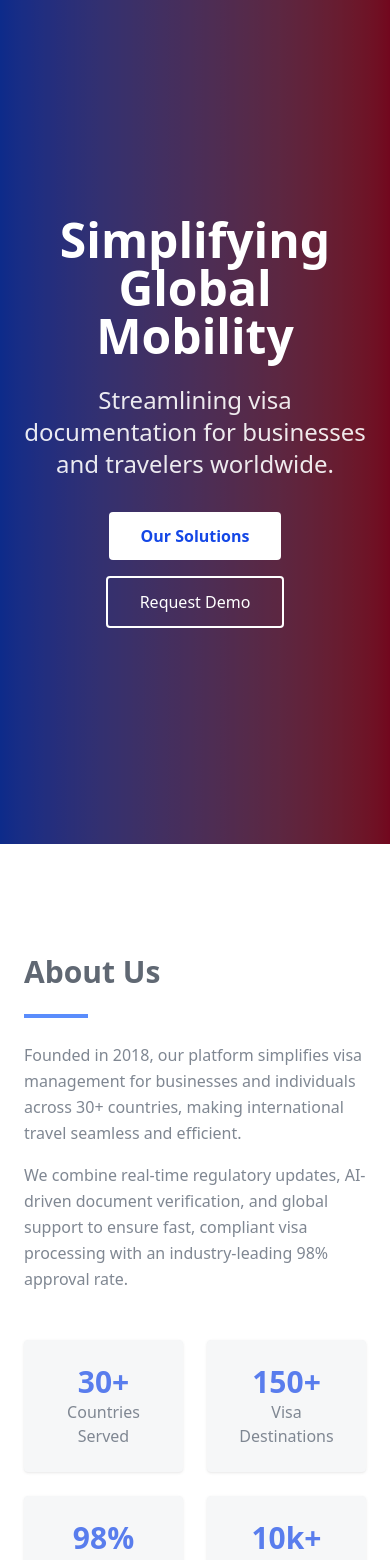
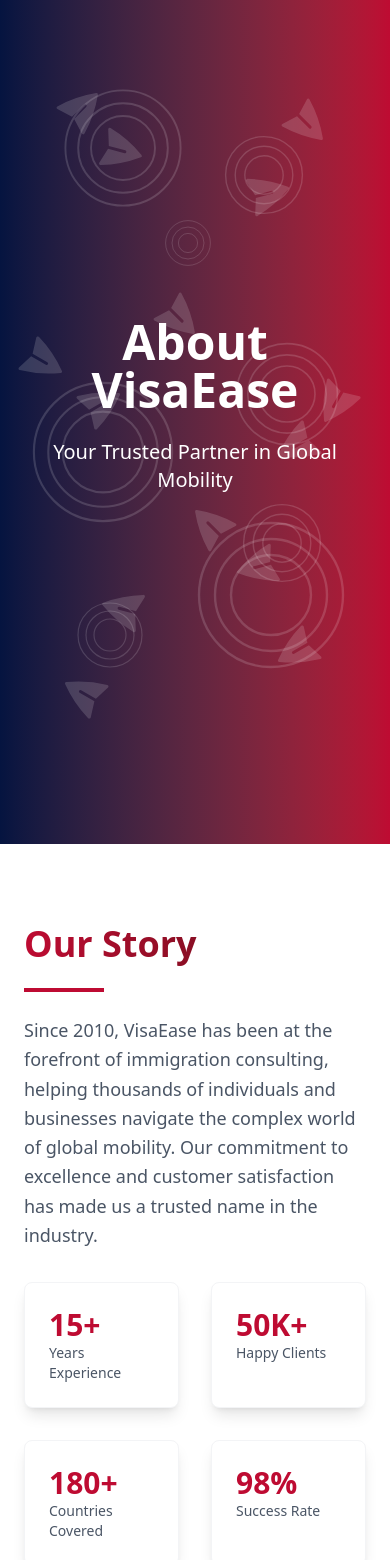
Before and after one commit to radheshpai87/visa-ease, a React (Vite) app: page /#/about in a window 390 px wide. Shown: the top 1560 px of the page. Built offline with nearby package versions, Linux system fonts and the light colour scheme.

Commit message:
changed about navbar home

```diff
--- a/package.json
+++ b/package.json
@@ -25,6 +25,7 @@
     "lucide-react": "^0.503.0",
     "react": "^19.0.0",
     "react-dom": "^19.0.0",
+    "react-feather": "^2.0.10",
     "react-icons": "^5.5.0",
     "react-router-dom": "^7.5.1",
     "swiper": "^11.2.6"
--- a/src/components/About.jsx
+++ b/src/components/About.jsx
@@ -1,37 +1,22 @@
-import React, { useEffect, useRef } from 'react';
-import { Globe, Shield, Clock, Users, CheckCircle, Award } from 'lucide-react';
+import React, { useRef } from 'react';
+import { motion } from 'framer-motion';
+import { Globe, Shield, Clock, Users, CheckCircle, Award } from 'react-feather';
+
+const PlaneIcon = () => (
+  <svg xmlns="http://www.w3.org/2000/svg" viewBox="0 0 24 24" fill="currentColor" className="w-12 h-12">
+    <path d="M3.478 2.404a.75.75 0 00-.926.941l2.432 7.905H13.5a.75.75 0 010 1.5H4.984l-2.432 7.905a.75.75 0 00.926.94 60.519 60.519 0 0018.445-8.986.75.75 0 000-1.218A60.517 60.517 0 003.478 2.404z" />
+  </svg>
+);
 
 const About = () => {
   const sectionsRef = useRef([]);
 
-  useEffect(() => {
-    const loadGsap = async () => {
-      const gsap = (await import('gsap')).default;
-      const { ScrollTrigger } = await import('gsap/ScrollTrigger');
-      gsap.registerPlugin(ScrollTrigger);
-
-      sectionsRef.current.forEach((section) => {
-        if (section) {
-          gsap.fromTo(section,
-            { opacity: 0.7, y: 30 },
-            {
-              scrollTrigger: {
-                trigger: section,
-                start: 'top bottom',
-                toggleActions: 'play none none reverse',
-              },
-              opacity: 1,
-              y: 0,
-              duration: 1,
-              ease: 'power2.out',
-            }
-          );
-        }
-      });
-    };
-    loadGsap();
-  }, []);
-
+  const stats = [
+    { number: '15+', label: 'Years Experience' },
+    { number: '50K+', label: 'Happy Clients' },
+    { number: '180+', label: 'Countries Covered' },
+    { number: '98%', label: 'Success Rate' }
+  ];
 
   const teamMembers = [
     { name: 'Sarah Johnson', position: 'CEO & Founder', image: 'https://i.pinimg.com/736x/e4/f1/5b/e4f15b975046fec4c08352eb0ca3870a.jpg' },
@@ -45,22 +30,157 @@ const About = () => {
       {/* Hero Section */}
       <section
         ref={(el) => (sectionsRef.current[0] = el)}
-        className="min-h-screen flex flex-col items-center justify-center bg-gradient-to-r from-blue-700 to-[#be0b32] text-white relative"
+        className="min-h-screen flex flex-col items-center justify-center bg-gradient-to-r from-[#051440] to-[#be0b32] text-white relative overflow-hidden"
       >
-        <div className="absolute inset-0 bg-black/40" />
-        <div className="relative z-10 p-6 text-center max-w-3xl">
-          <h1 className="text-5xl font-bold mb-6">Simplifying Global Mobility</h1>
-          <p className="text-2xl mb-8 opacity-90">
-            Streamlining visa documentation for businesses and travelers worldwide.
-          </p>
-          <div className="flex flex-wrap justify-center gap-4">
-            <a href="#about" className="bg-white text-blue-700 font-bold py-3 px-8 rounded hover:bg-gray-100 transition">
-              Our Solutions
-            </a>
-            <a href="#contact" className="border-2 border-white py-3 px-8 rounded hover:bg-white hover:text-blue-700 transition">
-              Request Demo
-            </a>
+        {/* Background Pattern Elements */}
+        <div className="absolute inset-0">
+          {/* Top Left Planes */}
+          <div className="absolute top-[10%] left-[15%] rotate-[-45deg] opacity-15">
+            <PlaneIcon />
           </div>
+          <div className="absolute top-[15%] left-[25%] rotate-[15deg] opacity-15">
+            <PlaneIcon />
+          </div>
+
+          {/* Top Right Planes */}
+          <div className="absolute top-[12%] right-[15%] rotate-[45deg] opacity-15">
+            <PlaneIcon />
+          </div>
+          <div className="absolute top-[20%] right-[25%] rotate-[-15deg] opacity-15">
+            <PlaneIcon />
+          </div>
+
+          {/* Middle Left Planes */}
+          <div className="absolute top-[40%] left-[5%] rotate-[30deg] opacity-15">
+            <PlaneIcon />
+          </div>
+          <div className="absolute top-[45%] left-[20%] rotate-[-30deg] opacity-15">
+            <PlaneIcon />
+          </div>
+
+          {/* Middle Right Planes */}
+          <div className="absolute top-[45%] right-[8%] rotate-[120deg] opacity-15">
+            <PlaneIcon />
+          </div>
+          <div className="absolute top-[50%] right-[18%] rotate-[150deg] opacity-15">
+            <PlaneIcon />
+          </div>
+
+          {/* Bottom Left Planes */}
+          <div className="absolute bottom-[15%] left-[15%] rotate-[210deg] opacity-15">
+            <PlaneIcon />
+          </div>
+          <div className="absolute bottom-[25%] left-[25%] rotate-[195deg] opacity-15">
+            <PlaneIcon />
+          </div>
+
+          {/* Bottom Right Planes */}
+          <div className="absolute bottom-[20%] right-[18%] rotate-[150deg] opacity-15">
+            <PlaneIcon />
+          </div>
+          <div className="absolute bottom-[30%] right-[28%] rotate-[165deg] opacity-15">
+            <PlaneIcon />
+          </div>
+
+          {/* Center Area Planes */}
+          <div className="absolute top-[35%] left-[40%] rotate-[45deg] opacity-15">
+            <PlaneIcon />
+          </div>
+          <div className="absolute bottom-[35%] right-[40%] rotate-[225deg] opacity-15">
+            <PlaneIcon />
+          </div>
+
+          {/* Decorative circles - Enhanced */}
+          {/* Top Left Group */}
+          <div className="absolute top-[10%] left-[15%]">
+            <svg className="w-32 h-32" viewBox="0 0 100 100">
+              <circle cx="50" cy="50" r="45" stroke="#ffffff" strokeWidth="1.5" fill="none" className="opacity-15"/>
+              <circle cx="50" cy="50" r="35" stroke="#ffffff" strokeWidth="1.5" fill="none" className="opacity-15"/>
+              <circle cx="50" cy="50" r="25" stroke="#ffffff" strokeWidth="1.5" fill="none" className="opacity-15"/>
+            </svg>
+          </div>
+
+          {/* Top Right Group */}
+          <div className="absolute top-[15%] right-[20%]">
+            <svg className="w-24 h-24" viewBox="0 0 100 100">
+              <circle cx="50" cy="50" r="40" stroke="#ffffff" strokeWidth="1.5" fill="none" className="opacity-15"/>
+              <circle cx="50" cy="50" r="30" stroke="#ffffff" strokeWidth="1.5" fill="none" className="opacity-15"/>
+              <circle cx="50" cy="50" r="20" stroke="#ffffff" strokeWidth="1.5" fill="none" className="opacity-15"/>
+            </svg>
+          </div>
+
+          {/* Middle Left Group */}
+          <div className="absolute top-[45%] left-[8%]">
+            <svg className="w-36 h-36" viewBox="0 0 100 100">
+              <circle cx="50" cy="50" r="48" stroke="#ffffff" strokeWidth="1.5" fill="none" className="opacity-15"/>
+              <circle cx="50" cy="50" r="38" stroke="#ffffff" strokeWidth="1.5" fill="none" className="opacity-15"/>
+              <circle cx="50" cy="50" r="28" stroke="#ffffff" strokeWidth="1.5" fill="none" className="opacity-15"/>
+            </svg>
+          </div>
+
+          {/* Middle Right Group */}
+          <div className="absolute top-[40%] right-[12%]">
+            <svg className="w-28 h-28" viewBox="0 0 100 100">
+              <circle cx="50" cy="50" r="45" stroke="#ffffff" strokeWidth="1.5" fill="none" className="opacity-15"/>
+              <circle cx="50" cy="50" r="35" stroke="#ffffff" strokeWidth="1.5" fill="none" className="opacity-15"/>
+              <circle cx="50" cy="50" r="25" stroke="#ffffff" strokeWidth="1.5" fill="none" className="opacity-15"/>
+            </svg>
+          </div>
+
+          {/* Bottom Left Group */}
+          <div className="absolute bottom-[20%] left-[18%]">
+            <svg className="w-20 h-20" viewBox="0 0 100 100">
+              <circle cx="50" cy="50" r="40" stroke="#ffffff" strokeWidth="1.5" fill="none" className="opacity-15"/>
+              <circle cx="50" cy="50" r="30" stroke="#ffffff" strokeWidth="1.5" fill="none" className="opacity-15"/>
+              <circle cx="50" cy="50" r="20" stroke="#ffffff" strokeWidth="1.5" fill="none" className="opacity-15"/>
+            </svg>
+          </div>
+
+          {/* Bottom Right Group */}
+          <div className="absolute bottom-[20%] right-[10%]">
+            <svg className="w-40 h-40" viewBox="0 0 100 100">
+              <circle cx="50" cy="50" r="45" stroke="#ffffff" strokeWidth="1.5" fill="none" className="opacity-15"/>
+              <circle cx="50" cy="50" r="35" stroke="#ffffff" strokeWidth="1.5" fill="none" className="opacity-15"/>
+              <circle cx="50" cy="50" r="25" stroke="#ffffff" strokeWidth="1.5" fill="none" className="opacity-15"/>
+            </svg>
+          </div>
+
+          {/* Center Top Group */}
+          <div className="absolute top-[25%] left-[40%]">
+            <svg className="w-16 h-16" viewBox="0 0 100 100">
+              <circle cx="50" cy="50" r="35" stroke="#ffffff" strokeWidth="1.5" fill="none" className="opacity-15"/>
+              <circle cx="50" cy="50" r="25" stroke="#ffffff" strokeWidth="1.5" fill="none" className="opacity-15"/>
+              <circle cx="50" cy="50" r="15" stroke="#ffffff" strokeWidth="1.5" fill="none" className="opacity-15"/>
+            </svg>
+          </div>
+
+          {/* Center Bottom Group */}
+          <div className="absolute bottom-[30%] left-[60%]">
+            <svg className="w-24 h-24" viewBox="0 0 100 100">
+              <circle cx="50" cy="50" r="40" stroke="#ffffff" strokeWidth="1.5" fill="none" className="opacity-15"/>
+              <circle cx="50" cy="50" r="30" stroke="#ffffff" strokeWidth="1.5" fill="none" className="opacity-15"/>
+              <circle cx="50" cy="50" r="20" stroke="#ffffff" strokeWidth="1.5" fill="none" className="opacity-15"/>
+            </svg>
+          </div>
+        </div>
+
+        <div className="relative z-10 p-6 text-center max-w-4xl">
+          <motion.h1
+            initial={{ opacity: 0, y: 20 }}
+            animate={{ opacity: 1, y: 0 }}
+            transition={{ duration: 0.6 }}
+            className="text-5xl md:text-6xl font-bold mb-6"
+          >
+            About VisaEase
+          </motion.h1>
+          <motion.p
+            initial={{ opacity: 0, y: 20 }}
+            animate={{ opacity: 1, y: 0 }}
+            transition={{ duration: 0.6, delay: 0.2 }}
+            className="text-xl md:text-2xl mb-8 opacity-90"
+          >
+            Your Trusted Partner in Global Mobility
+          </motion.p>
         </div>
       </section>
 
@@ -68,67 +188,46 @@ const About = () => {
       <section
         id="about"
         ref={(el) => (sectionsRef.current[1] = el)}
-        className="py-20 bg-white"
+        className="py-20 bg-white relative overflow-hidden"
       >
         <div className="max-w-6xl mx-auto px-6">
           <div className="flex flex-col md:flex-row items-center gap-12">
             <div className="md:w-1/2">
-              <h2 className="text-3xl font-bold mb-6 text-gray-800">About Us</h2>
-              <div className="w-16 h-1 bg-blue-600 mb-6" />
-              <p className="text-gray-600 mb-4 leading-relaxed">
-                Founded in 2018, our platform simplifies visa management for businesses and individuals across 30+ countries, making international travel seamless and efficient.
+              <h2 className="text-4xl font-bold mb-6">
+                <span className="bg-gradient-to-r from-[#be0b32] to-[#8a0e24] text-transparent bg-clip-text">
+                  Our Story
+                </span>
+              </h2>
+              <div className="w-20 h-1 bg-[#be0b32] mb-6" />
+              <p className="text-gray-600 text-lg leading-relaxed mb-8">
+                Since 2010, VisaEase has been at the forefront of immigration consulting, helping thousands of individuals and businesses navigate the complex world of global mobility. Our commitment to excellence and customer satisfaction has made us a trusted name in the industry.
               </p>
-              <p className="text-gray-600 leading-relaxed">
-                We combine real-time regulatory updates, AI-driven document verification, and global support to ensure fast, compliant visa processing with an industry-leading 98% approval rate.
-              </p>
-            </div>
-            <div className="md:w-1/2">
-              <div className="grid grid-cols-2 gap-6">
-                {[
-                  { number: '30+', label: 'Countries Served' },
-                  { number: '150+', label: 'Visa Destinations' },
-                  { number: '98%', label: 'Approval Rate' },
-                  { number: '10k+', label: 'Happy Clients' },
-                ].map((stat, idx) => (
-                  <div key={idx} className="text-center bg-gray-100 p-6 rounded shadow">
-                    <div className="text-3xl font-bold text-blue-700">{stat.number}</div>
-                    <div className="text-gray-600">{stat.label}</div>
-                  </div>
+              <div className="grid grid-cols-2 gap-8">
+                {stats.map((stat, index) => (
+                  <motion.div
+                    key={index}
+                    whileHover={{ scale: 1.05 }}
+                    className="bg-white p-6 rounded-lg shadow-lg border border-gray-100"
+                  >
+                    <div className="text-3xl font-bold text-[#be0b32]">{stat.number}</div>
+                    <div className="text-gray-600 text-sm">{stat.label}</div>
+                  </motion.div>
                 ))}
               </div>
             </div>
-          </div>
-        </div>
-      </section>
-
-      {/* Features Section */}
-      <section
-        id="features"
-        ref={(el) => (sectionsRef.current[2] = el)}
-        className="py-20 bg-gray-50"
-      >
-        <div className="max-w-6xl mx-auto px-6 text-center">
-          <h2 className="text-3xl font-bold mb-6 text-gray-800">Why Choose Us</h2>
-          <div className="w-16 h-1 bg-blue-600 mx-auto mb-12" />
-          <div className="grid grid-cols-1 md:grid-cols-3 gap-8">
-            {[
-              { icon: Globe, title: 'Global Coverage' },
-              { icon: Shield, title: 'Secure & Compliant' },
-              { icon: Clock, title: 'Time Efficiency' },
-              { icon: Users, title: 'Expert Support' },
-              { icon: CheckCircle, title: 'Automated Verification' },
-              { icon: Award, title: 'High Success Rate' },
-            ].map((feature, idx) => (
-              <div key={idx} className="p-6 bg-white rounded-lg shadow hover:shadow-lg transition">
-                <div className="w-16 h-16 bg-blue-100 flex items-center justify-center rounded-full mx-auto mb-4">
-                  <feature.icon size={28} className="text-blue-700" />
+            <div className="md:w-1/2 relative">
+              <img
+                src="https://demo.awaikenthemes.com/imigo/wp-content/uploads/2024/12/about-img-1-1.jpg"
+                alt="About Us"
+                className="rounded-lg shadow-xl"
+              />
+              <div className="absolute -bottom-6 -left-6 md:w-[200px] w-[150px] h-[150px] md:h-[200px] rounded-full bg-[#be0b32] flex items-center justify-center text-white text-center p-4">
+                <div>
+                  <div className="text-3xl font-bold">100%</div>
+                  <div className="text-sm">Success Rate</div>
                 </div>
-                <h3 className="text-xl font-semibold text-gray-800 mb-3">{feature.title}</h3>
-                <p className="text-gray-600 text-sm">
-                  Lorem ipsum dolor sit amet consectetur, adipisicing elit. Sapiente, officiis.
-                </p>
               </div>
-            ))}
+            </div>
           </div>
         </div>
       </section>
@@ -137,20 +236,35 @@ const About = () => {
       <section
         id="team"
         ref={(el) => (sectionsRef.current[3] = el)}
-        className="py-20 bg-white"
+        className="py-20 bg-gray-50"
       >
         <div className="max-w-6xl mx-auto px-6 text-center">
-          <h2 className="text-3xl font-bold mb-6 text-gray-800">Our Team</h2>
-          <div className="w-16 h-1 bg-blue-600 mx-auto mb-12" />
+          <h2 className="text-4xl font-bold mb-4">
+            <span className="bg-gradient-to-r from-[#be0b32] to-[#8a0e24] text-transparent bg-clip-text">
+              Meet Our Team
+            </span>
+          </h2>
+          <p className="text-gray-600 mb-12 text-lg">Expert professionals dedicated to your success</p>
           <div className="grid grid-cols-1 sm:grid-cols-2 md:grid-cols-4 gap-8">
             {teamMembers.map((member, idx) => (
-              <div key={idx} className="rounded-lg shadow hover:shadow-lg transition overflow-hidden">
-                <img src={member.image} alt={member.name} className="h-56 w-full object-cover" />
-                <div className="p-4">
-                  <h3 className="text-lg font-semibold text-gray-800">{member.name}</h3>
-                  <p className="text-blue-700 text-sm">{member.position}</p>
+              <motion.div
+                key={idx}
+                whileHover={{ y: -10 }}
+                transition={{ type: "spring", stiffness: 300 }}
+                className="bg-white rounded-xl shadow-lg overflow-hidden group"
+              >
+                <div className="relative overflow-hidden">
+                  <img
+                    src={member.image}
+                    alt={member.name}
+                    className="w-full h-64 object-cover transform group-hover:scale-110 transition duration-500"
+                  />
                 </div>
-              </div>
+                <div className="p-6">
+                  <h3 className="text-xl font-bold text-gray-800">{member.name}</h3>
+                  <p className="text-[#be0b32] font-medium">{member.position}</p>
+                </div>
+              </motion.div>
             ))}
           </div>
         </div>
@@ -160,20 +274,30 @@ const About = () => {
       <section
         id="contact"
         ref={(el) => (sectionsRef.current[4] = el)}
-        className="py-16 bg-blue-900 text-white text-center"
+        className="py-16 bg-[#051440] text-white text-center"
       >
         <div className="max-w-4xl mx-auto px-6">
-          <h2 className="text-3xl font-bold mb-6">Ready to Simplify Visa Management?</h2>
+          <h2 className="text-4xl font-bold mb-6">Ready to Start Your Journey?</h2>
           <p className="text-xl mb-8 opacity-90">
-            Join thousands of satisfied clients around the globe.
+            Let us help you achieve your global mobility goals.
           </p>
           <div className="flex flex-wrap justify-center gap-4">
-            <a href="#" className="bg-white text-blue-700 font-bold py-3 px-8 rounded hover:bg-gray-100 transition">
-              Request Demo
-            </a>
-            <a href="#" className="border-2 border-white py-3 px-8 rounded hover:bg-white hover:text-blue-700 transition">
-              Contact Sales
-            </a>
+            <motion.a
+              href="#"
+              whileHover={{ scale: 1.02 }}
+              whileTap={{ scale: 0.98 }}
+              className="bg-[#be0b32] text-white font-bold py-3 px-8 rounded-lg shadow-lg transition-all duration-300 hover:bg-[#8c0826]"
+            >
+              Get Started
+            </motion.a>
+            <motion.a
+              href="#"
+              whileHover={{ scale: 1.02 }}
+              whileTap={{ scale: 0.98 }}
+              className="border-2 border-white py-3 px-8 rounded-lg shadow-lg transition-all duration-300 hover:bg-white hover:text-[#051440]"
+            >
+              Contact Us
+            </motion.a>
           </div>
         </div>
       </section>
--- a/src/components/Navbar.jsx
+++ b/src/components/Navbar.jsx
@@ -70,35 +70,50 @@ const Navbar = ({ scrollToFooter }) => {
   return (
     <>
       <div data-scroll data-scroll-speed="-.5" className="w-full px-[5vw] py-[1.7vw] flex items-center justify-between bg-zinc-50 shadow-md">
-        <h2 className='text-[#be0b32] text-2xl font-bold logo'>VisaEase</h2>
+        <h2 className='text-[#be0b32] text-2xl font-bold logo hover:text-[#8c0826] transition-colors duration-300 group relative'>
+          VisaEase
+          <span className="absolute -bottom-1 left-0 w-0 h-0.5 bg-[#be0b32] group-hover:w-full transition-all duration-300"></span>
+        </h2>
 
         <div className="hidden sm:flex gap-[2vw] text-[18px] font-serif font-bold links">
-          <Link to="/" onClick={() => setMenuOpen(false)}>Home</Link>
-          <Link to="/about" onClick={() => setMenuOpen(false)}>About Us</Link>
-          <Link to="/services" onClick={() => setMenuOpen(false)}>Services</Link>
-          <Link to="/blog" onClick={() => setMenuOpen(false)}>Blog</Link>
+          <Link to="/" onClick={() => setMenuOpen(false)} className="hover:text-[#be0b32] transition-colors duration-300 group relative">
+            Home
+            <span className="absolute -bottom-1 left-0 w-0 h-0.5 bg-[#be0b32] group-hover:w-full transition-all duration-300"></span>
+          </Link>
+          <Link to="/about" onClick={() => setMenuOpen(false)} className="hover:text-[#be0b32] transition-colors duration-300 group relative">
+            About Us
+            <span className="absolute -bottom-1 left-0 w-0 h-0.5 bg-[#be0b32] group-hover:w-full transition-all duration-300"></span>
+          </Link>
+          <Link to="/services" onClick={() => setMenuOpen(false)} className="hover:text-[#be0b32] transition-colors duration-300 group relative">
+            Services
+            <span className="absolute -bottom-1 left-0 w-0 h-0.5 bg-[#be0b32] group-hover:w-full transition-all duration-300"></span>
+          </Link>
+          <Link to="/blog" onClick={() => setMenuOpen(false)} className="hover:text-[#be0b32] transition-colors duration-300 group relative">
+            Blog
+            <span className="absolute -bottom-1 left-0 w-0 h-0.5 bg-[#be0b32] group-hover:w-full transition-all duration-300"></span>
+          </Link>
           <button
             onClick={scrollToFooter}
-            className="contact"
+            className="contact hover:text-[#be0b32] transition-colors duration-300 group relative"
           >
             Contact Us
+            <span className="absolute -bottom-1 left-0 w-0 h-0.5 bg-[#be0b32] group-hover:w-full transition-all duration-300"></span>
           </button>
         </div>
 
         <div className="hidden sm:flex gap-4 items-center call">
-          <div className="p-4 py-6 bg-[#be0b32] rounded-b-full text-zinc-100 flex items-center justify-center callLogo">
-            {/* Phone icon - can be replaced with an actual SVG */}
-            <svg xmlns="http://www.w3.org/2000/svg" className="h-6 w-6" fill="none" viewBox="0 0 24 24" stroke="currentColor">
+          <div className="p-4 py-6 bg-[#be0b32] rounded-b-full text-zinc-100 flex items-center justify-center callLogo hover:bg-[#8c0826] transition-colors duration-300 cursor-pointer group">
+            <svg xmlns="http://www.w3.org/2000/svg" className="h-6 w-6 transform group-hover:rotate-12 transition-transform duration-300" fill="none" viewBox="0 0 24 24" stroke="currentColor">
               <path strokeLinecap="round" strokeLinejoin="round" strokeWidth={2} d="M3 5a2 2 0 012-2h3.28a1 1 0 01.948.684l1.498 4.493a1 1 0 01-.502 1.21l-2.257 1.13a11.042 11.042 0 005.516 5.516l1.13-2.257a1 1 0 011.21-.502l4.493 1.498a1 1 0 01.684.949V19a2 2 0 01-2 2h-1C9.716 21 3 14.284 3 6V5z" />
             </svg>
           </div>
           <div className="flex flex-col">
-            <Link to="/login" className="text-[20px] font-light tracking-tight font-mono text-[#be0b32]">Login</Link>
-            <p className="font-mono text-[18px] font-bold">+91 9181716151</p>
+            <Link to="/login" className="text-[20px] font-light tracking-tight font-mono text-[#be0b32] hover:text-[#8c0826] transition-colors duration-300">Login</Link>
+            <p className="font-mono text-[18px] font-bold hover:text-[#be0b32] transition-colors duration-300">+91 9181716151</p>
           </div>
         </div>
 
-        <div className="sm:hidden text-3xl cursor-pointer" onClick={() => setMenuOpen(!menuOpen)}>
+        <div className="sm:hidden text-3xl cursor-pointer hover:text-[#be0b32] transition-colors duration-300" onClick={() => setMenuOpen(!menuOpen)}>
           {menuOpen ? <FiX /> : <FiMenu />}
         </div>
       </div>
```
Also changed, not shown: src/components/Home.jsx (+12 -15 lines), 1 other file (tests, documents, lock files or other folders).
